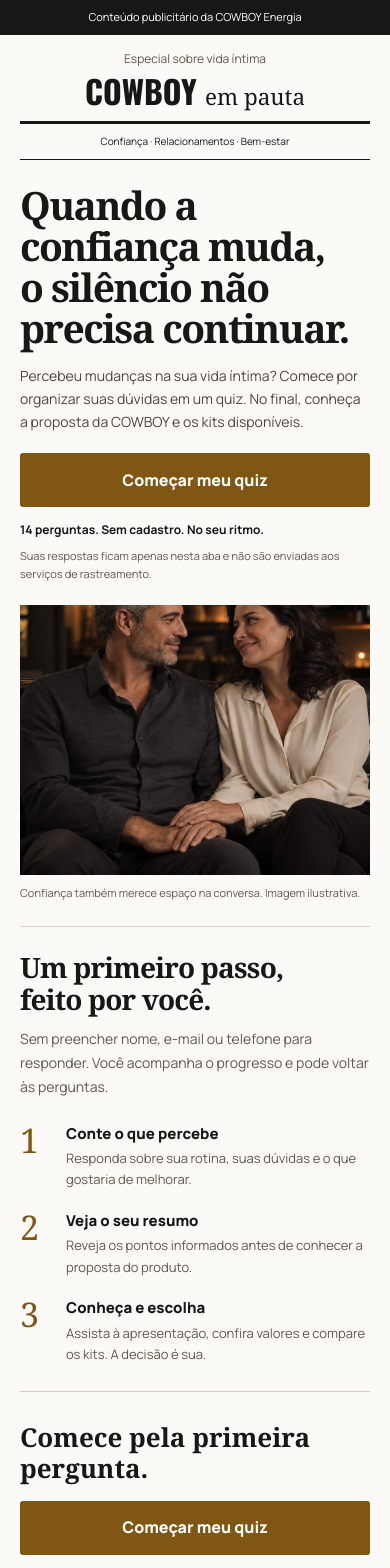
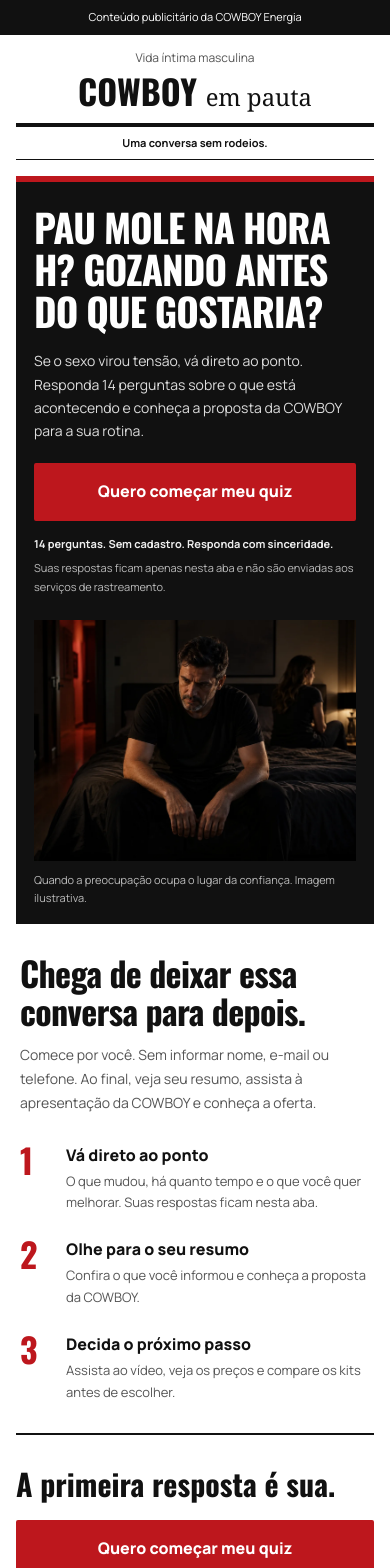
Before and after one commit to murillocaetano742/cowboy-site, a Next.js app in the folder packages/cowboy-quiz/: page /quiz/v3-editorial in a window 390 px wide. Shown: the top 1568 px of the page. Built offline with nearby package versions, Linux system fonts and the light colour scheme; no server answers.

Commit message:
feat: intensifica visual e comunicacao da capa [Story QUIZ-041]

```diff
--- a/packages/cowboy-quiz/src/app/quiz/v3-editorial/page.tsx
+++ b/packages/cowboy-quiz/src/app/quiz/v3-editorial/page.tsx
@@ -2,8 +2,8 @@
 import { QuizEditorial } from "@/components/sites/bluue/quiz-editorial";
 
 export const metadata: Metadata = {
-  title: "COWBOY em pauta | Comece seu quiz",
-  description: "Uma conversa sobre confiança e vida íntima. Responda ao quiz da COWBOY, veja seu resumo e conheça o produto e os kits disponíveis.",
+  title: "COWBOY em pauta | Uma conversa sem rodeios",
+  description: "Responda 14 perguntas sobre sua vida íntima, veja seu resumo e conheça a apresentação e os kits da COWBOY. Sem cadastro.",
 };
 
 export default function QuizEditorialPage() {
--- a/packages/cowboy-quiz/src/components/sites/bluue/quiz-editorial.module.css
+++ b/packages/cowboy-quiz/src/components/sites/bluue/quiz-editorial.module.css
@@ -1,8 +1,9 @@
 .page {
-  --paper: #fbfaf7;
-  --editorial-ink: #171717;
-  --rule: #d4cfc4;
-  --accent: #805613;
+  --paper: #fff;
+  --editorial-ink: #111;
+  --rule: #cfcfcf;
+  --accent: #bd171d;
+  --muted: #555;
   min-height: 100svh;
   background: var(--paper);
   color: var(--editorial-ink);
@@ -17,52 +18,55 @@
   line-height: 1.5;
 }
 
-.paper { width: min(1120px, 100%); margin: 0 auto; padding: 0 32px; }
-.masthead { padding: 22px 0 0; text-align: center; }
-.edition { margin: 0 0 5px; font-size: 12px; color: #60594e; }
-.brand { margin: 0; font-family: var(--font-heading); font-size: clamp(32px, 4vw, 50px); font-weight: 700; line-height: 1.15; }
+.paper { width: min(1180px, 100%); margin: 0 auto; padding: 0 32px; }
+.masthead { padding: 20px 0 0; text-align: center; }
+.edition { margin: 0 0 4px; font-size: 12px; color: var(--muted); }
+.brand { margin: 0; font-family: var(--font-heading); font-size: clamp(34px, 4vw, 50px); font-weight: 700; line-height: 1.15; }
 .brand span { font-family: Georgia, "Times New Roman", serif; font-size: 0.7em; font-weight: 400; }
-.topics { margin: 17px 0 0; padding: 10px 0; border-top: 3px solid var(--editorial-ink); border-bottom: 1px solid var(--editorial-ink); font-size: 12px; line-height: 1.5; }
-.lead { display: grid; grid-template-columns: 1.25fr 1fr; gap: 36px; padding: 38px 0 34px; border-bottom: 1px solid var(--rule); align-items: start; }
-.leadCopy { padding: 0 0 12px; }
-.headline { margin: 0 0 22px; font-family: Georgia, "Times New Roman", serif; font-size: clamp(38px, 4.7vw, 62px); font-weight: 700; line-height: 1.04; letter-spacing: -0.04em; text-transform: none; text-wrap: balance; }
-.deck { margin: 0 0 25px; max-width: 48ch; font-size: 16px; line-height: 1.65; color: #4c473e; }
-.cta { display: inline-flex; align-items: center; justify-content: center; min-height: 54px; padding: 14px 25px; border: 2px solid var(--accent); border-radius: 3px; background: var(--accent); color: #fff; text-align: center; font-size: 16px; line-height: 1.35; font-weight: 800; text-decoration: none; }
-.cta:hover { background: #64420c; border-color: #64420c; }
-.cta:focus-visible, .legal a:focus-visible { outline: 3px solid var(--editorial-ink); outline-offset: 4px; }
-.quizDetails { margin: 13px 0 7px; font-size: 12px; font-weight: 700; line-height: 1.6; }
-.privacyNote { max-width: 49ch; margin: 0; color: #60594e; font-size: 11px; line-height: 1.65; }
-.figure { margin: 0; }
-.photo { display: block; width: 100%; height: 460px; object-fit: cover; object-position: 50% 45%; }
-.figure figcaption { margin-top: 9px; color: #60594e; font-size: 11px; line-height: 1.6; }
-.explainer { display: grid; grid-template-columns: 1fr 1.45fr; gap: 45px; padding: 32px 0; border-bottom: 1px solid var(--rule); }
-.explainerIntro h2 { margin: 0 0 12px; font-family: Georgia, "Times New Roman", serif; font-size: 30px; font-weight: 700; line-height: 1.12; letter-spacing: -0.03em; text-transform: none; }
-.explainerIntro p { margin: 0; max-width: 43ch; color: #60594e; font-size: 14px; line-height: 1.7; }
-.steps { display: grid; gap: 19px; margin: 0; padding: 0; list-style: none; }
+.topics { margin: 16px 0 0; padding: 9px 0; border-top: 4px solid var(--editorial-ink); border-bottom: 1px solid var(--editorial-ink); font-size: 12px; font-weight: 700; line-height: 1.5; }
+.lead { display: grid; grid-template-columns: 1.14fr 1fr; gap: 36px; margin: 24px 0 0; padding: 36px; background: var(--editorial-ink); color: #fff; align-items: center; border-top: 6px solid var(--accent); }
+.leadCopy { min-width: 0; }
+.headline { margin: 0 0 24px; font-family: var(--font-heading); font-size: clamp(46px, 5vw, 66px); font-weight: 700; line-height: 1.05; letter-spacing: -0.025em; text-transform: uppercase; text-wrap: balance; color: #fff; }
+.deck { margin: 0 0 25px; max-width: 47ch; font-size: 16px; line-height: 1.65; color: #ddd; }
+.cta { display: inline-flex; align-items: center; justify-content: center; min-height: 58px; padding: 16px 26px; border: 2px solid var(--accent); border-radius: 2px; background: var(--accent); color: #fff; text-align: center; font-size: 17px; line-height: 1.35; font-weight: 800; text-decoration: none; }
+.lead .cta { width: 100%; }
+.cta:hover { background: #9d1116; border-color: #9d1116; }
+.cta:focus-visible { outline: 3px solid var(--accent); outline-offset: 4px; }
+.lead .cta:focus-visible { outline-color: #fff; }
+.legal a:focus-visible { outline: 3px solid var(--editorial-ink); outline-offset: 4px; }
+.quizDetails { margin: 14px 0 7px; font-size: 12px; font-weight: 700; line-height: 1.6; color: #eee; }
+.privacyNote { max-width: 50ch; margin: 0; color: #bbb; font-size: 11px; line-height: 1.65; }
+.figure { min-width: 0; margin: 0; }
+.photo { display: block; width: 100%; height: 490px; object-fit: cover; object-position: 50% 50%; }
+.figure figcaption { margin-top: 10px; color: #bbb; font-size: 11px; line-height: 1.6; }
+.explainer { display: grid; grid-template-columns: 1fr 1.25fr; gap: 55px; padding: 40px 0; border-bottom: 2px solid var(--editorial-ink); }
+.explainerIntro h2 { margin: 0 0 14px; max-width: 19ch; font-family: var(--font-heading); font-size: 38px; font-weight: 700; line-height: 1.1; letter-spacing: -0.02em; text-transform: none; }
+.explainerIntro p { margin: 0; max-width: 45ch; color: var(--muted); font-size: 14px; line-height: 1.7; }
+.steps { display: grid; gap: 24px; margin: 0; padding: 0; list-style: none; }
 .steps li { display: flex; gap: 18px; }
-.steps li > span { flex: 0 0 28px; font-family: Georgia, "Times New Roman", serif; font-size: 34px; line-height: 1; color: var(--accent); }
-.steps h3 { margin: 0 0 3px; font-family: var(--font-body); font-size: 15px; font-weight: 800; letter-spacing: 0; text-transform: none; }
-.steps p { margin: 0; color: #60594e; font-size: 13px; line-height: 1.65; }
-.footer { padding: 30px 0 22px; }
-.lastCall { display: flex; align-items: center; justify-content: space-between; gap: 24px; margin-bottom: 30px; }
-.lastCall p { margin: 0; font-family: Georgia, "Times New Roman", serif; font-size: 27px; line-height: 1.2; font-weight: 700; }
-.notice { max-width: 95ch; margin: 0 0 18px; font-size: 11px; line-height: 1.8; color: #60594e; }
+.steps li > span { flex: 0 0 28px; font-family: var(--font-heading); font-size: 34px; font-weight: 700; line-height: 1; color: var(--accent); }
+.steps h3 { margin: 0 0 4px; font-family: var(--font-body); font-size: 16px; font-weight: 800; letter-spacing: 0; text-transform: none; }
+.steps p { margin: 0; color: var(--muted); font-size: 13px; line-height: 1.65; }
+.footer { padding: 32px 0 22px; }
+.lastCall { display: flex; align-items: center; justify-content: space-between; gap: 24px; margin-bottom: 32px; }
+.lastCall p { margin: 0; font-family: var(--font-heading); font-size: 34px; line-height: 1.15; font-weight: 700; }
+.notice { max-width: 100ch; margin: 0 0 18px; font-size: 11px; line-height: 1.8; color: var(--muted); }
 .legal { display: flex; align-items: center; gap: 20px; flex-wrap: wrap; border-top: 1px solid var(--rule); padding-top: 15px; font-size: 11px; }
 .legal span { margin-right: auto; font-weight: 800; }
 .legal a { color: var(--editorial-ink); text-decoration: underline; text-underline-offset: 3px; }
 
 @media (max-width: 700px) {
-  .paper { padding: 0 20px; }
-  .masthead { padding-top: 15px; }
-  .topics { margin-top: 12px; font-size: 10px; }
-  .lead { grid-template-columns: 1fr; gap: 22px; padding: 25px 0; }
-  .leadCopy { padding: 0; }
-  .headline { font-size: clamp(35px, 10vw, 52px); margin-bottom: 15px; line-height: 1.05; }
-  .deck { font-size: 14px; line-height: 1.65; margin-bottom: 20px; }
-  .cta { width: 100%; }
-  .photo { height: 270px; object-position: 50% 37%; }
-  .explainer { grid-template-columns: 1fr; gap: 24px; padding: 25px 0; }
-  .explainerIntro h2 { max-width: 19ch; font-size: 28px; }
-  .lastCall { flex-direction: column; align-items: stretch; gap: 17px; }
-  .lastCall p { font-size: 26px; }
+  .paper { padding: 0 16px; }
+  .masthead { padding-top: 14px; }
+  .topics { margin-top: 12px; padding: 8px 0; font-size: 11px; }
+  .lead { grid-template-columns: 1fr; gap: 24px; margin-top: 16px; padding: 24px 18px 18px; }
+  .headline { font-size: clamp(34px, 9.9vw, 52px); margin-bottom: 18px; line-height: 1.08; }
+  .deck { font-size: 14px; line-height: 1.65; margin-bottom: 21px; }
+  .cta { width: 100%; font-size: 16px; }
+  .quizDetails { font-size: 11px; }
+  .photo { height: auto; aspect-ratio: 4 / 3; object-position: center; }
+  .explainer { grid-template-columns: 1fr; gap: 28px; padding: 30px 4px; }
+  .explainerIntro h2 { font-size: 34px; }
+  .lastCall { flex-direction: column; align-items: stretch; gap: 18px; }
+  .lastCall p { font-size: 30px; }
 }
--- a/packages/cowboy-quiz/src/components/sites/bluue/quiz-editorial.tsx
+++ b/packages/cowboy-quiz/src/components/sites/bluue/quiz-editorial.tsx
@@ -1,6 +1,6 @@
 "use client";
 
-/* eslint-disable @next/next/no-img-element -- Reuse the existing local campaign image in the static export. */
+/* eslint-disable @next/next/no-img-element -- Serve the local campaign image directly in the static export. */
 
 import { useEffect, useRef, useSyncExternalStore, type MouseEvent } from "react";
 import { readAttribution } from "@/components/sites/bluue/checkout";
@@ -57,41 +57,41 @@
       <div className={styles.disclosure}>Conteúdo publicitário da COWBOY Energia</div>
       <div className={styles.paper}>
         <header className={styles.masthead}>
-          <p className={styles.edition}>Especial sobre vida íntima</p>
+          <p className={styles.edition}>Vida íntima masculina</p>
           <p className={styles.brand}>COWBOY <span>em pauta</span></p>
-          <p className={styles.topics}>Confiança · Relacionamentos · Bem-estar</p>
+          <p className={styles.topics}>Uma conversa sem rodeios.</p>
         </header>
 
         <article className={styles.lead} data-editorial-section="intro">
           <div className={styles.leadCopy}>
-            <h1 className={styles.headline}>Quando a confiança muda, o silêncio não precisa continuar.</h1>
-            <p className={styles.deck}>Percebeu mudanças na sua vida íntima? Comece por organizar suas dúvidas em um quiz. No final, conheça a proposta da COWBOY e os kits disponíveis.</p>
-            <a href={href} onClick={event => startQuiz(event, "hero")} className={styles.cta} data-editorial-cta="hero">Começar meu quiz</a>
-            <p className={styles.quizDetails}>14 perguntas. Sem cadastro. No seu ritmo.</p>
+            <h1 className={styles.headline}>Pau mole na hora H? Gozando antes do que gostaria?</h1>
+            <p className={styles.deck}>Se o sexo virou tensão, vá direto ao ponto. Responda 14 perguntas sobre o que está acontecendo e conheça a proposta da COWBOY para a sua rotina.</p>
+            <a href={href} onClick={event => startQuiz(event, "hero")} className={styles.cta} data-editorial-cta="hero">Quero começar meu quiz</a>
+            <p className={styles.quizDetails}>14 perguntas. Sem cadastro. Responda com sinceridade.</p>
             <p className={styles.privacyNote}>Suas respostas ficam apenas nesta aba e não são enviadas aos serviços de rastreamento.</p>
           </div>
           <figure className={styles.figure}>
-            <img src="/sites/cowboy/casal-cumplicidade.webp" alt="Casal sentado no sofá, de mãos dadas, olhando um para o outro" width={1024} height={1536} fetchPriority="high" loading="eager" className={styles.photo} />
-            <figcaption>Confiança também merece espaço na conversa. Imagem ilustrativa.</figcaption>
+            <img src="/sites/cowboy/capa-black-v3.webp" alt="Homem com expressão tensa sentado na beira da cama, com a parceira de costas ao fundo em um quarto escuro" width={1448} height={1086} fetchPriority="high" loading="eager" className={styles.photo} />
+            <figcaption>Quando a preocupação ocupa o lugar da confiança. Imagem ilustrativa.</figcaption>
           </figure>
         </article>
 
         <section className={styles.explainer} aria-labelledby="editorial-how-title" data-editorial-section="how_it_works">
           <div className={styles.explainerIntro}>
-            <h2 id="editorial-how-title">Um primeiro passo, feito por você.</h2>
-            <p>Sem preencher nome, e-mail ou telefone para responder. Você acompanha o progresso e pode voltar às perguntas.</p>
+            <h2 id="editorial-how-title">Chega de deixar essa conversa para depois.</h2>
+            <p>Comece por você. Sem informar nome, e-mail ou telefone. Ao final, veja seu resumo, assista à apresentação da COWBOY e conheça a oferta.</p>
           </div>
           <ol className={styles.steps}>
-            <li><span aria-hidden="true">1</span><div><h3>Conte o que percebe</h3><p>Responda sobre sua rotina, suas dúvidas e o que gostaria de melhorar.</p></div></li>
-            <li><span aria-hidden="true">2</span><div><h3>Veja o seu resumo</h3><p>Reveja os pontos informados antes de conhecer a proposta do produto.</p></div></li>
-            <li><span aria-hidden="true">3</span><div><h3>Conheça e escolha</h3><p>Assista à apresentação, confira valores e compare os kits. A decisão é sua.</p></div></li>
+            <li><span aria-hidden="true">1</span><div><h3>Vá direto ao ponto</h3><p>O que mudou, há quanto tempo e o que você quer melhorar. Suas respostas ficam nesta aba.</p></div></li>
+            <li><span aria-hidden="true">2</span><div><h3>Olhe para o seu resumo</h3><p>Confira o que você informou e conheça a proposta da COWBOY.</p></div></li>
+            <li><span aria-hidden="true">3</span><div><h3>Decida o próximo passo</h3><p>Assista ao vídeo, veja os preços e compare os kits antes de escolher.</p></div></li>
           </ol>
         </section>
 
         <footer className={styles.footer} data-editorial-section="footer">
           <div className={styles.lastCall}>
-            <p>Comece pela primeira pergunta.</p>
-            <a href={href} onClick={event => startQuiz(event, "footer")} className={styles.cta} data-editorial-cta="footer">Começar meu quiz</a>
+            <p>A primeira resposta é sua.</p>
+            <a href={href} onClick={event => startQuiz(event, "footer")} className={styles.cta} data-editorial-cta="footer">Quero começar meu quiz</a>
           </div>
           <p className={styles.notice}>Conteúdo publicitário da COWBOY Energia. Este questionário apresenta uma oferta comercial e não substitui uma avaliação de saúde. COWBOY é um suplemento alimentar, não um medicamento.</p>
           <div className={styles.legal}>
```
Also changed, not shown: packages/cowboy-quiz/public/sites/cowboy/capa-black-v3.webp (added), 2 other files (tests, documents, lock files or other folders).
